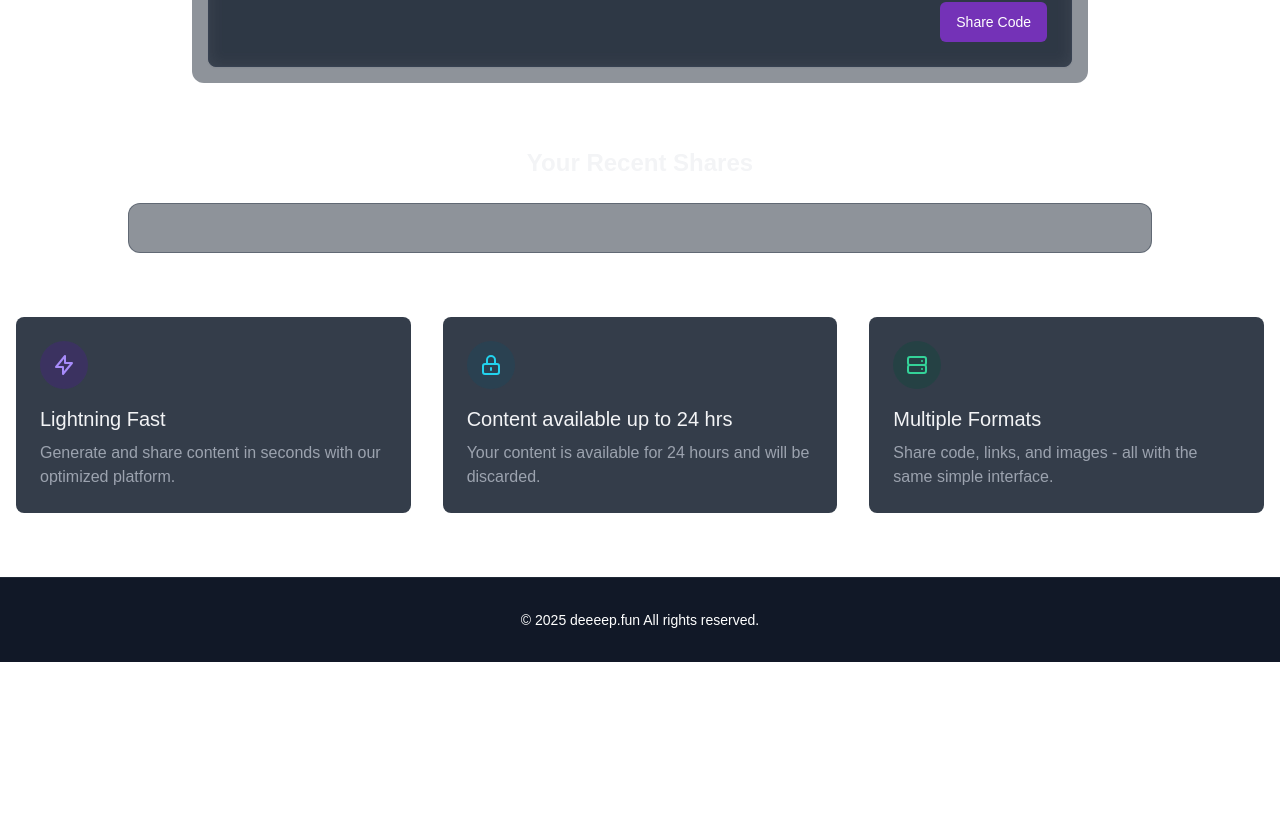
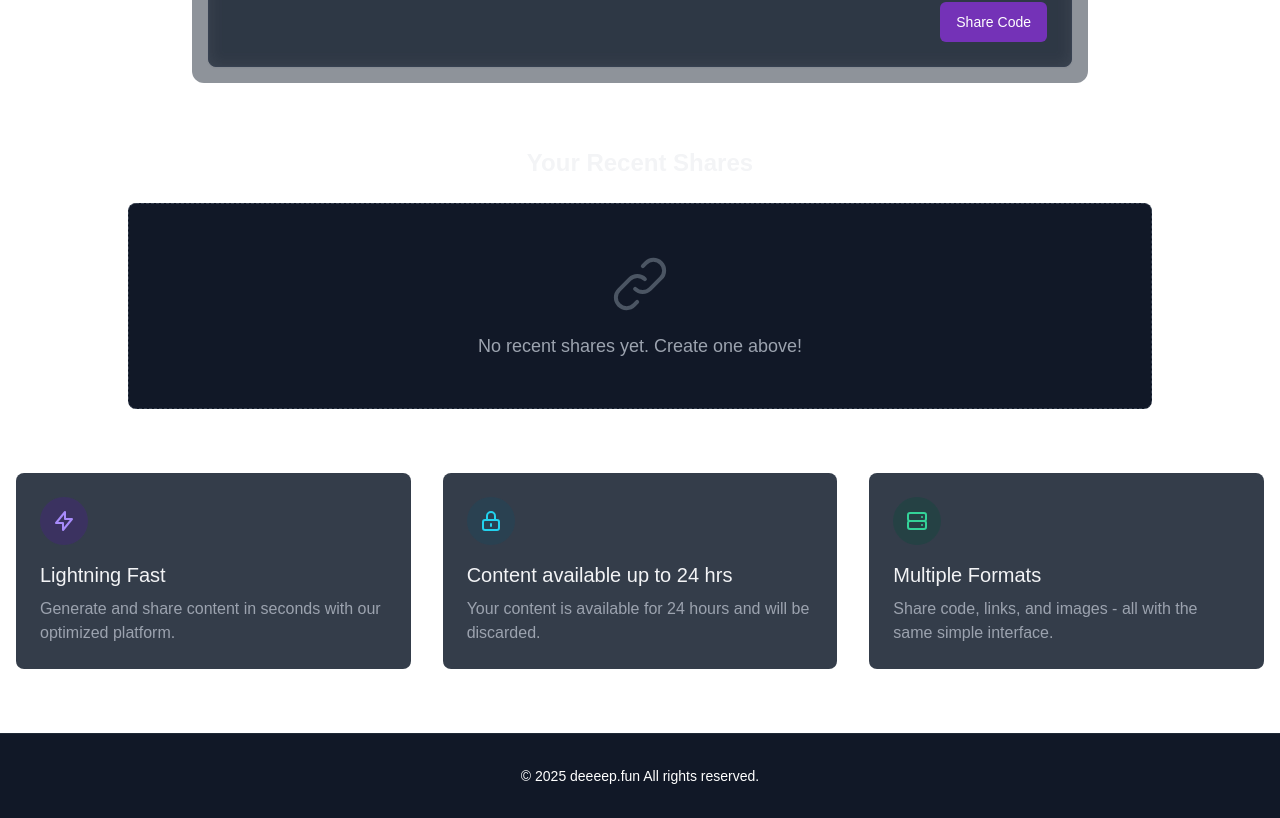
Before and after one commit to GAURAV-DEEP01/cpy, a Next.js app: page / in a window 1280 px wide. Shown: the part 860-1678 px from the top of the page. Before the commit the page ends 1522 px from the top, so only its background shows below. Built offline with nearby package versions, Linux system fonts and the light colour scheme.

Commit message:
RecentLinks component with empty RecentList

```diff
--- a/components/recent-links.tsx
+++ b/components/recent-links.tsx
@@ -29,6 +29,7 @@ export const RecentLinks: React.FC<RecentLinksProps> = ({ recent }) => {
   return (
     <section className="mx-auto mt-16 mb-8 w-full max-w-5xl">
       <h2 className="text-2xl font-bold mb-6 text-center">Your Recent Shares</h2>
+      {recent.length > 0 ? (
         <div className="grid grid-cols-1 md:grid-cols-2 gap-6 rounded-xl bg-gray-800/50 p-6 backdrop-blur-sm border border-gray-700/50">
           {recent.map((item) => {
             const IconComponent =
@@ -59,6 +60,30 @@ export const RecentLinks: React.FC<RecentLinksProps> = ({ recent }) => {
             );
           })}
         </div>
+      ) : (
+        <div className="text-center py-12 text-gray-400 rounded-lg bg-gray-900 border border-dashed border-gray-700">
+          <svg
+            className="h-16 w-16 mx-auto mb-4 text-gray-600"
+            fill="none"
+            viewBox="0 0 24 24"
+            stroke="currentColor"
+          >
+            <path
+              strokeLinecap="round"
+              strokeLinejoin="round"
+              strokeWidth={1.5}
+              d="M13.828 10.172a4 4 0 00-5.656 0l-4 4a4 4 0 105.656 5.656l1.102-1.101"
+            />
+            <path
+              strokeLinecap="round"
+              strokeLinejoin="round"
+              strokeWidth={1.5}
+              d="M10.172 13.828a4 4 0 005.656 0l4-4a4 4 0 10-5.656-5.656l-1.102 1.101"
+            />
+          </svg>
+          <p className="text-lg">No recent shares yet. Create one above!</p>
+        </div>
+      )}
     </section>
   );
 };
```
Lines whose indentation alone changed are shown as unchanged.
